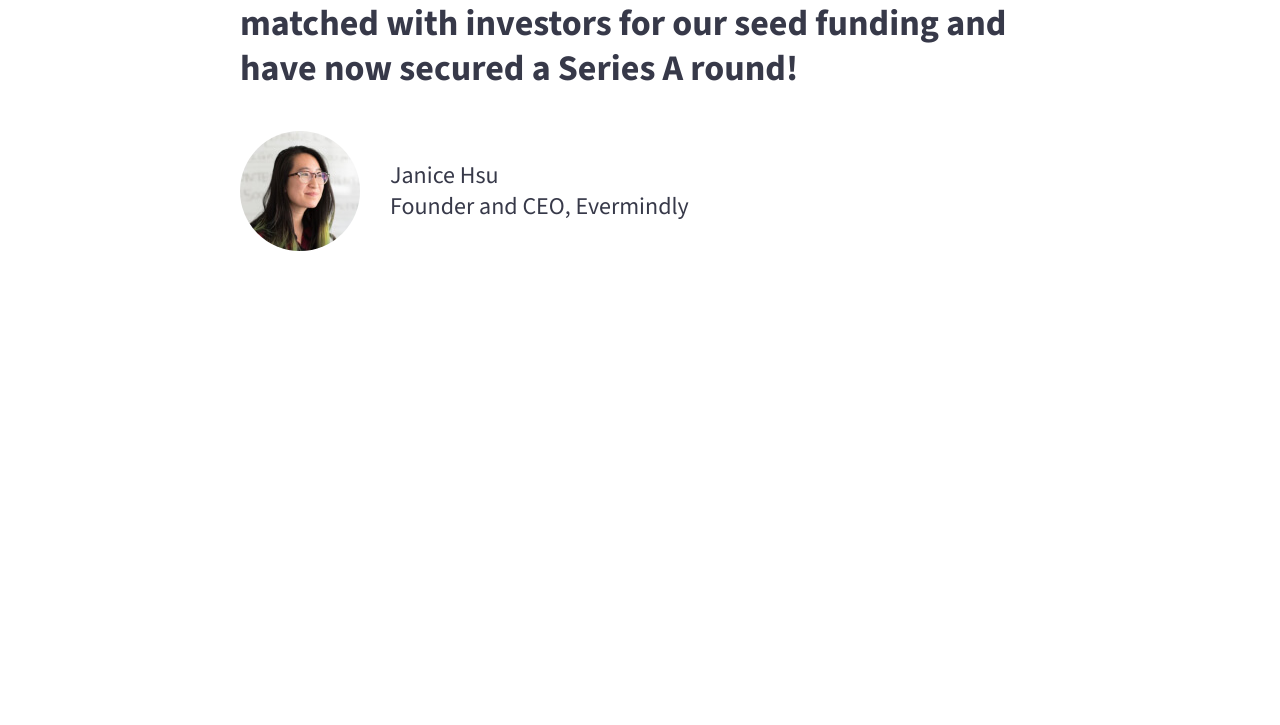
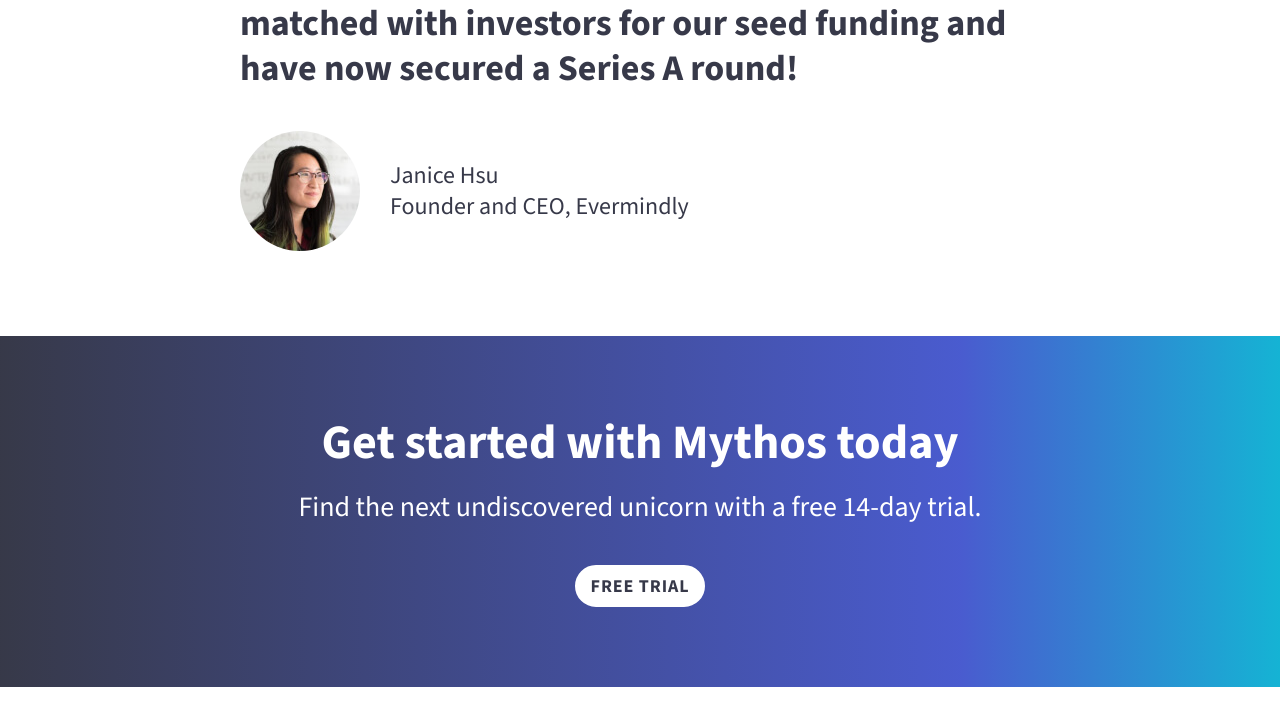
Before and after one commit to negilaxu/Mythos, a website: page index.html in a window 1280 px wide. Shown: the part 2118-2843 px from the top of the page. Drawn offline with nearby package versions, Linux system fonts and the light colour scheme; files that its build step writes are made by us from their sources.

Commit message:
cta section done

```diff
--- /dev/null
+++ b/app/sass/components/_fw-cta.scss
@@ -0,0 +1,33 @@
+@use '../util' as u;
+@use 'fw-feature';
+
+.fw-cta {
+  @include u.fullwidth;
+  background: linear-gradient(
+    90deg,
+    var(--gradient1) 0%,
+    var(--gradient2) 75%,
+    var(--gradient3) 150%
+  );
+
+  @include u.breakpoint(large) {
+    background: linear-gradient(
+      90deg,
+      var(--gradient1) 0%,
+      var(--gradient2) 75%,
+      var(--gradient3) 110%
+    );
+  }
+
+  &__wrapper {
+  }
+
+  &__title {
+  }
+
+  &__description {
+  }
+
+  &__button {
+  }
+}
--- a/app/sass/components/_fw-feature.scss
+++ b/app/sass/components/_fw-feature.scss
@@ -1,15 +1,9 @@
 @use '../util' as u;
+@use '../globals';
 
 .fw-feature {
+  @include u.fullwidth;
   background-color: var(--fullwidth-bg);
-  color: var(--text-light);
-  text-align: center;
-
-  &__description {
-    max-width: 70ch;
-    margin-inline: auto;
-    margin-block-end: u.rem(40);
-  }
 
   &__image {
     max-width: u.rem(792);
--- a/app/sass/components/_index.scss
+++ b/app/sass/components/_index.scss
@@ -3,3 +3,4 @@
 @forward 'features';
 @forward 'fw-feature';
 @forward 'testimonial';
+@forward 'fw-cta';
--- a/app/sass/globals/_button.scss
+++ b/app/sass/globals/_button.scss
@@ -22,6 +22,16 @@
       background-color: var(--button-primary-bg-hover);
       border: u.rem(2) solid var(--button-primary-bg-hover);
     }
+
+    &.white {
+        background-color: var(--button-primary-white-bg);
+        border: u.rem(2) solid var(--button-primary-white-bg);
+
+        &:hover {
+            background-color: var(--button-primary-white-bg-hover);
+            border: u.rem(2) solid var(--button-primary-white-bg-hover);
+        }
+    }
   }
 
   &.secondary {
--- a/app/sass/globals/_colors.scss
+++ b/app/sass/globals/_colors.scss
@@ -6,6 +6,8 @@
   --hero-bg: hsl(232, 58%, 55%);
   --button-primary-bg: hsl(180, 100%, 42%);
   --button-primary-bg-hover: hsl(180, 100%, 37%);
+  --button-primary-white-bg: hsl(0, 0%, 100%);
+  --button-primary-white-bg-hover: hsl(0, 0%, 90%);
   --button-primary-text: hsl(233, 14%, 25%);
   --button-secondary-bg: transparent;
   --button-secondary-bg-hover: hsl(0, 0%, 100%);
@@ -13,6 +15,9 @@
   --button-secondary-text: hsl(0, 0%, 100%);
   --button-secondary-text-hover: var(--hero-bg);
   --fullwidth-bg: hsl(320, 85%, 41%);
+  --gradient1: hsl(233, 14%, 25%);
+  --gradient2: hsl(232, 58%, 55%);
+  --gradient3: hsl(180, 100%, 42%);
 }
 
 .magenta {
--- /dev/null
+++ b/app/sass/globals/_fullwidth.scss
@@ -0,0 +1,12 @@
+@use '../util' as f;
+
+.fullwidth {
+  color: var(--text-light);
+  text-align: center;
+
+  &__description {
+    max-width: 70ch;
+    margin-inline: auto;
+    margin-block-end: f.rem(40);
+  }
+}
--- a/app/sass/globals/_index.scss
+++ b/app/sass/globals/_index.scss
@@ -2,3 +2,4 @@
 @forward 'typography';
 @forward 'colors';
 @forward 'button';
+@forward 'fullwidth';
--- /dev/null
+++ b/app/sass/util/_fullwidth.scss
@@ -0,0 +1,12 @@
+@use 'functions' as f;
+
+@mixin fullwidth {
+  color: var(--text-light);
+  text-align: center;
+
+  &__description {
+    max-width: 70ch;
+    margin-inline: auto;
+    margin-block-end: f.rem(40);
+  }
+}
--- a/app/sass/util/_index.scss
+++ b/app/sass/util/_index.scss
@@ -1,3 +1,4 @@
 @forward 'fonts';
 @forward 'breakpoints';
 @forward 'functions';
+@forward 'fullwidth';
--- a/index.html
+++ b/index.html
@@ -79,10 +79,10 @@
                     </div>
                 </div>
             </section>
-            <section class="fw-feature">
+            <section class="fw-feature fullwidth">
                 <div class="wrapper fw-feature__wrapper">
                     <h2 class="fw-feature__title">Angel investment matching in real time.</h2>
-                    <p class="fw-feature__description medium">Lorem ipsum dolor sit amet, consectetur adipiscing elit.
+                    <p class="fw-feature__description medium fullwidth__description">Lorem ipsum dolor sit amet, consectetur adipiscing elit.
                         Mauris id vestibulum metus, ut pretium lacus. Phasellus ac mi magna. Sed scelerisque, turpis
                         vitae.</p>
                     <img src="img/laptop-dashboard.svg" alt="dashboard showing in the laptop screen"
@@ -112,6 +112,13 @@
                 </div>
                 </div>
             </section>
+            <section class="fw-cta fullwidth">
+                <div class="wrapper fw-cta__wrapper">
+                    <h2 class="fw-cta__title">Get started with Mythos today</h2>
+                    <p class="fw-cta__description large fullwidth__description">Find the next undiscovered unicorn with a free 14-day trial.</p>
+                    <a href="" class="fw-cta__button button primary white">Free Trial</a>
+                </div>
+            </section>
         </article>
     </main>
     <footer></footer>
```
